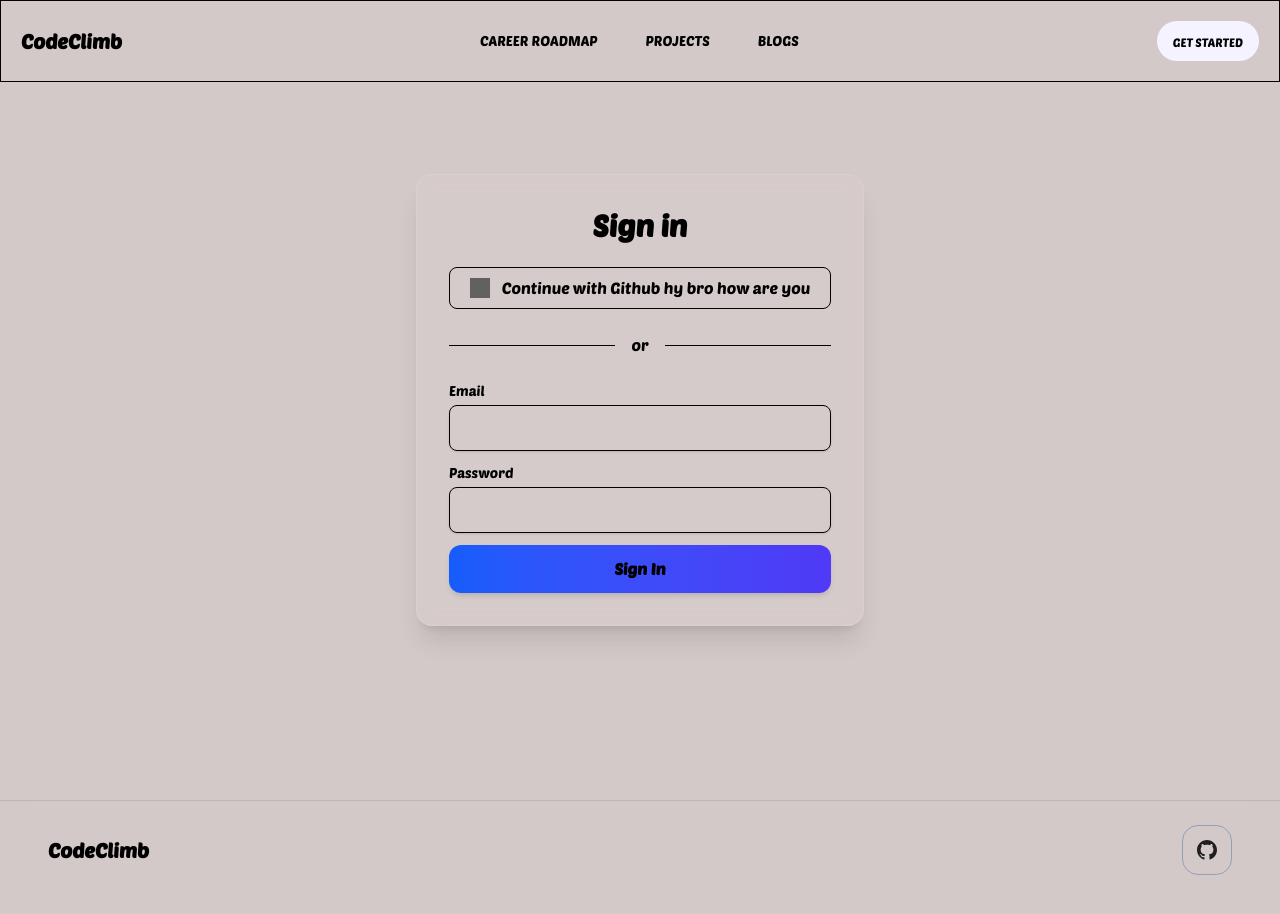
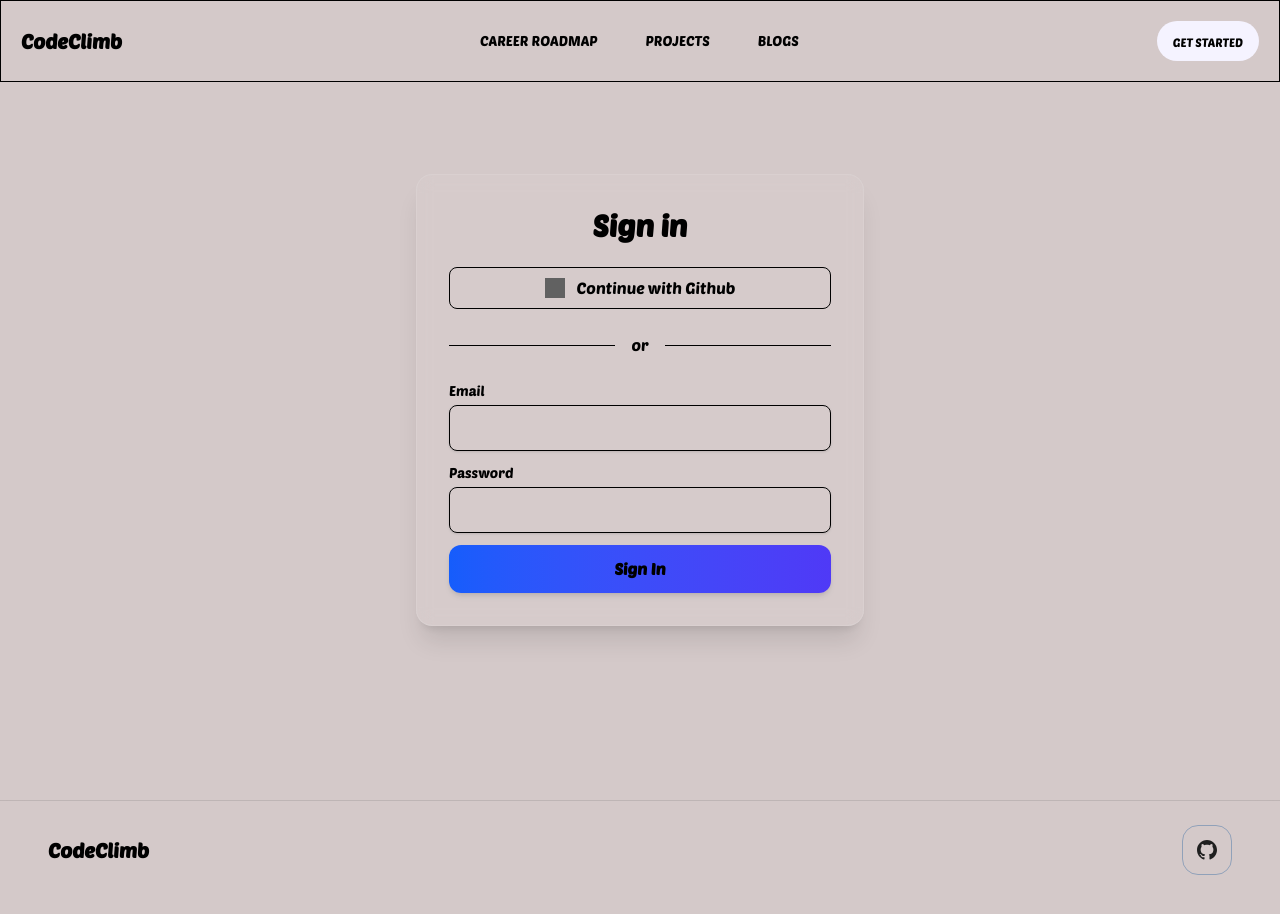
Before and after one commit to Tanujeet/CodeClimb, a Next.js app in the folder apps/web/: page /auth/signin in a window 1280 px wide. Shown: the top 914 px of the page. Built offline with nearby package versions, Linux system fonts and the light colour scheme; no server answers; grey boxes are pictures that could not be loaded.

Commit message:
implemetned blog page

```diff
--- a/apps/web/app/auth/signin/page.tsx
+++ b/apps/web/app/auth/signin/page.tsx
@@ -77,7 +77,7 @@ const Signin = () => {
               alt="GitHub"
               className="w-5 h-5 invert "
             />
-            <span>Continue with Github hy bro how are you</span>
+            <span>Continue with Github</span>
           </button>
         </div>
         <div className="my-6 flex  items-center gap-4">
```
